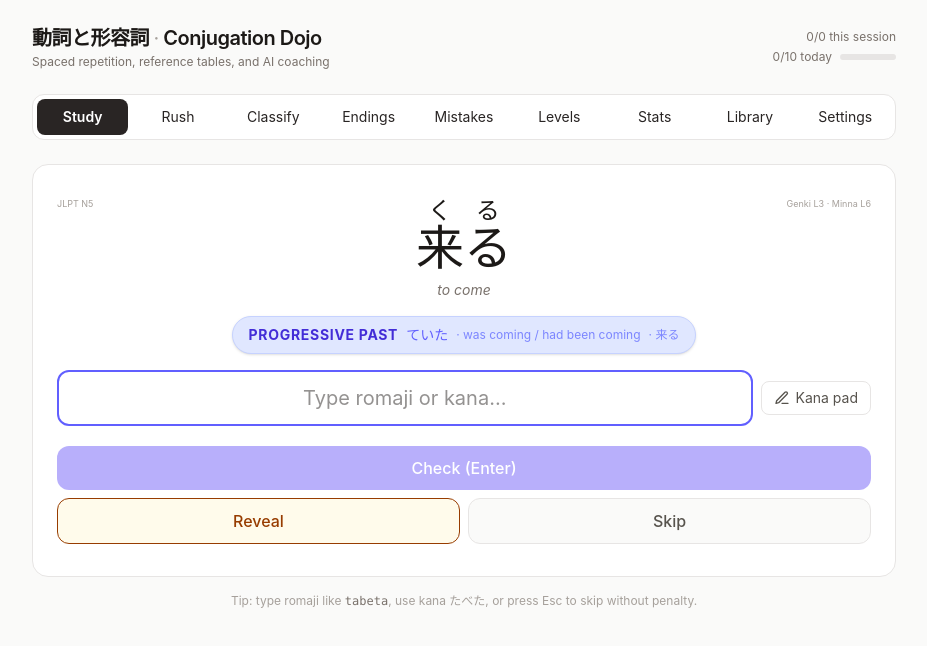
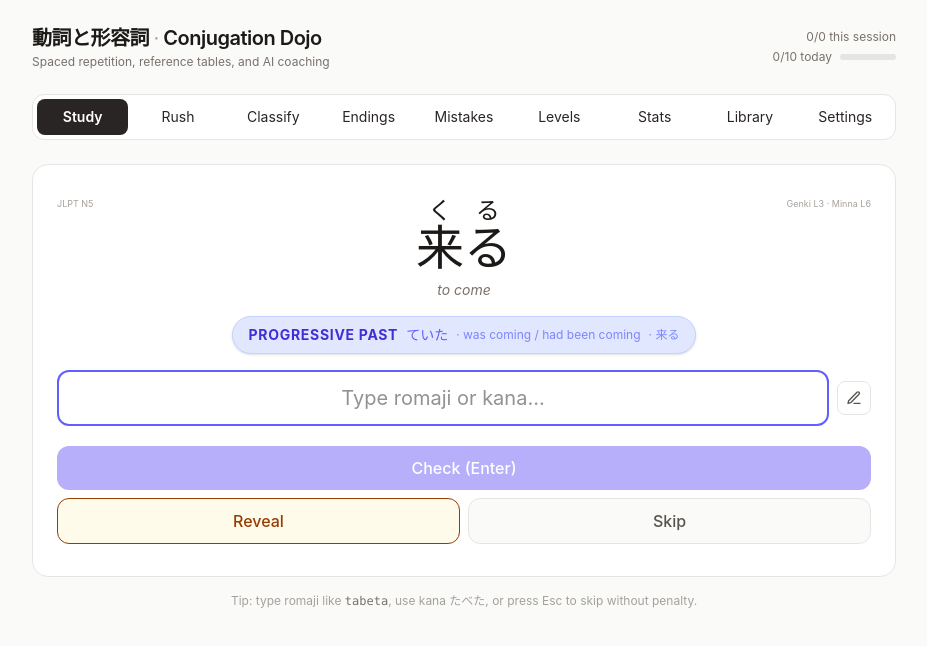
Before and after one commit to davidbaack/JapaneseConjugation, a React (Vite) app: page / in a window 1280 px wide. Shown: the top 646 px of the page, without its empty margins (176-1103 px from the left). Built offline with nearby package versions, Linux system fonts and the light colour scheme.

Commit message:
Make Kana pad button square icon-only
Remove text label and use equal padding + aspect-square so the button
is square instead of wide.

```diff
--- a/src/views/StudyView.jsx
+++ b/src/views/StudyView.jsx
@@ -1094,14 +1094,14 @@ Keep it concise and clear.`;
                       <button
                         type="button"
                         onClick={() => setKanaPadOpen(v => !v)}
-                        className={`shrink-0 px-3 py-1.5 rounded-lg border text-sm inline-flex items-center gap-1.5 transition ${
+                        className={`shrink-0 p-2 rounded-lg border inline-flex items-center justify-center aspect-square transition ${
                           kanaPadOpen
                             ? 'bg-stone-800 border-stone-800 text-white dark:bg-indigo-600 dark:border-indigo-600 dark:text-white'
                             : 'bg-white border-stone-200 hover:bg-stone-50 text-stone-600 dark:bg-stone-900 dark:border-stone-800 dark:hover:bg-stone-800 dark:text-stone-300'
                         }`}
+                        title="Kana pad"
                       >
                         <IconPen className="w-4 h-4" />
-                        Kana pad
                       </button>
                     </div>
                     {answer && coachPreview !== answer && (
@@ -1187,14 +1187,14 @@ Keep it concise and clear.`;
                       <button
                         type="button"
                         onClick={() => setKanaPadOpen(v => !v)}
-                        className={`shrink-0 px-3 py-1.5 rounded-lg border text-sm inline-flex items-center gap-1.5 transition ${
+                        className={`shrink-0 p-2 rounded-lg border inline-flex items-center justify-center aspect-square transition ${
                           kanaPadOpen
                             ? 'bg-stone-800 border-stone-800 text-white dark:bg-indigo-600 dark:border-indigo-600 dark:text-white'
                             : 'bg-white border-stone-200 hover:bg-stone-50 text-stone-600 dark:bg-stone-900 dark:border-stone-800 dark:hover:bg-stone-800 dark:text-stone-300'
                         }`}
+                        title="Kana pad"
                       >
                         <IconPen className="w-4 h-4" />
-                        Kana pad
                       </button>
                     </div>
                     {answer && preview !== answer && (
```
